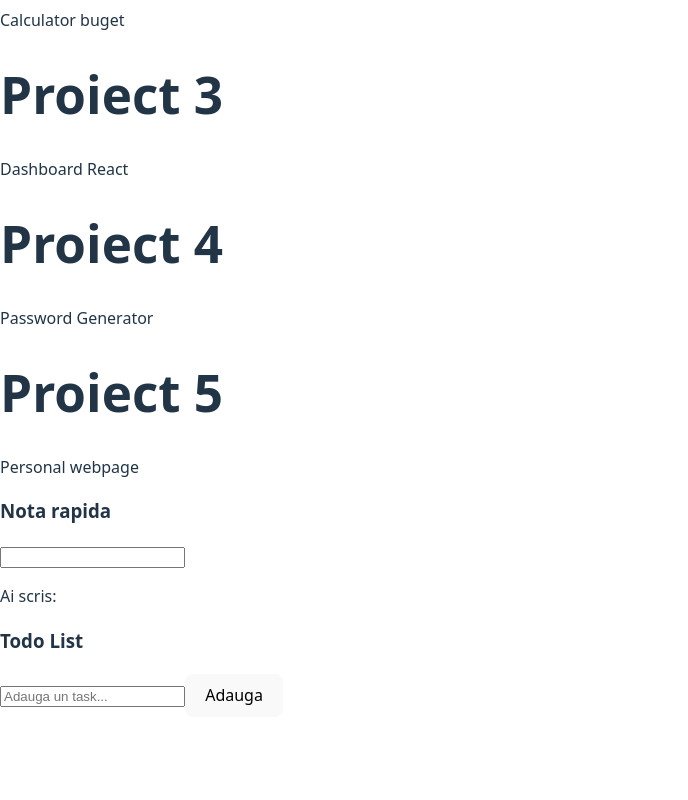
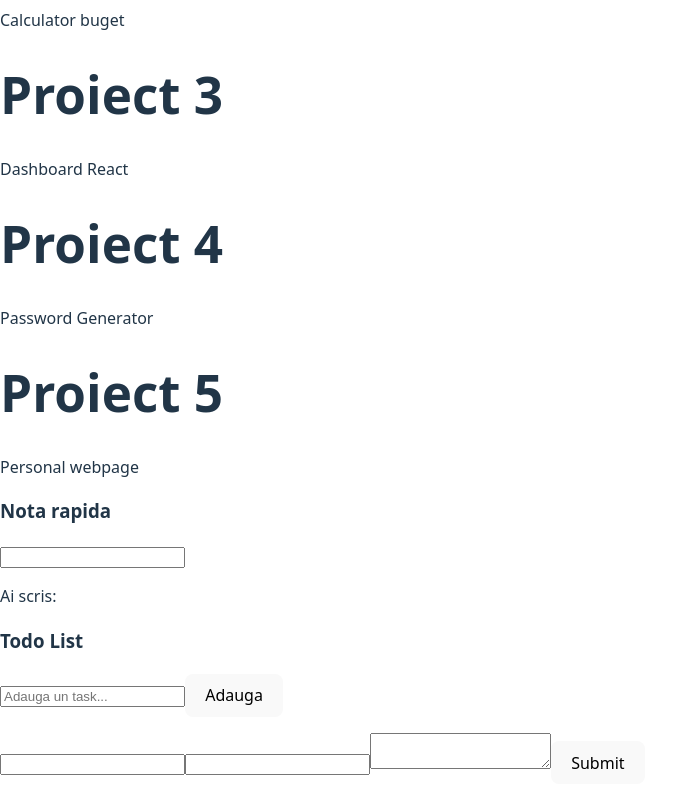
Before and after one commit to mihaiturcanu/lab_pw, a React (Vite) app: page / in a window 1280 px wide. Shown: the part 554-1354 px from the top of the page, without its empty margins (0-688 px from the left). Before the commit the page ends 1287 px from the top, so only its background shows below. Built offline with nearby package versions, Linux system fonts and the light colour scheme.

Commit message:
feat: add ContactForm component

```diff
--- a/src/App.jsx
+++ b/src/App.jsx
@@ -1,6 +1,7 @@
 import Card from './Card';
 import QuickNote from './QuickNote';
 import TodoList from './TodoList';
+import ContactForm from './ContactForm';
 import { useState } from 'react';
 
 function App() {
@@ -26,6 +27,7 @@ function App() {
     })}
     <QuickNote/>
     <TodoList/>
+    <ContactForm/>
     </div>
     );
   }
--- /dev/null
+++ b/src/ContactForm.jsx
@@ -0,0 +1,26 @@
+import { useState } from "react";
+
+function ContactForm(){
+    const[name, setName] = useState('');
+    const[email, setEmail] = useState('');
+    const[message, setMessage] = useState('');
+    const[feedback, setFeedback] = useState('');
+
+    function submit(){
+        if(name.trim()==='' || email.trim()==='' || message.trim===''){
+            setFeedback('Completeaza toate campurile!');
+        }
+        else setFeedback('Multumim,' + name + '!');
+    }
+    return(
+        <div>
+            <input value={name} onChange={(e) => setName(e.target.value)}/>
+            <input value={email} onChange={(e) => setEmail(e.target.value)}/>
+            <textarea value={message} onChange={(e) => setMessage(e.target.value)}/>
+            <button onClick={submit}>Submit</button>
+            <p>{feedback}</p>
+        </div>
+    );
+}
+
+export default ContactForm;
```
